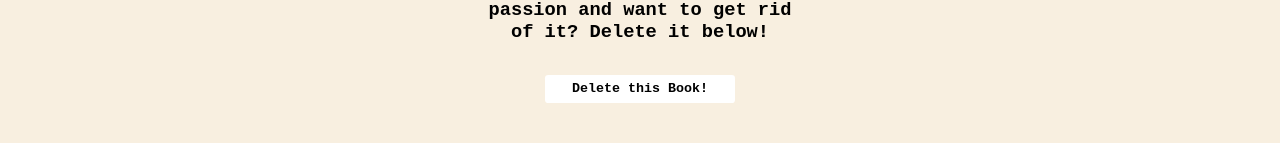
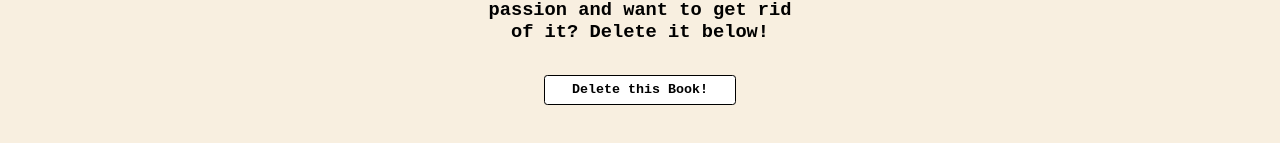
Before and after one commit to marmaeju/biased_book_reviews, a React (Create React App) app in the folder client/: page /books/1 in a window 1280 px wide. Shown: the part 557-700 px from the top of the page. Built offline with nearby package versions, Linux system fonts and the light colour scheme; no server answers.

Commit message:
got the delete function to kind of work

```diff
--- a/client/src/App.css
+++ b/client/src/App.css
@@ -105,3 +105,7 @@ button {
 .description, .reviews-title {
   text-decoration: underline;
 }
+
+.deleteButton {
+  border: 1px solid black;
+}
--- a/client/src/components/BookDetails.jsx
+++ b/client/src/components/BookDetails.jsx
@@ -21,7 +21,6 @@ const BookDetails = (props) => {
       .catch((error) => {
         console.log(error)
       })
-      console.log(newReview.data.newReview)
       setReviews([...reviews, newReview.data.newReview])
       setFormState({ title: "", body: "", name: ""})
   }
@@ -35,8 +34,10 @@ const BookDetails = (props) => {
     getBook()
   }, [reviews,id])
 
-  const deleteBook = async () => {
-
+  const deleteBook = async (event) => {
+    event.preventDefault()
+    let response = await axios.delete(`http://localhost:3001/books/${id}`, formState)
+    setBook(response)
   }
 
   return (
@@ -74,7 +75,7 @@ const BookDetails = (props) => {
         </div>
         <div>
           <h3>Hate this book with a fiery passion and want to get rid of it? Delete it below!</h3>
-          <button>Delete this Book!</button>
+          <button className="deleteButton" onClick={deleteBook}>Delete this Book!</button>
         </div>
       </div>
       </div>
```
